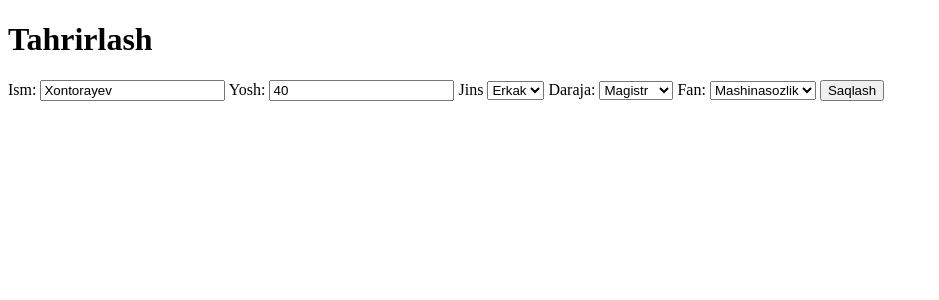
After one commit to Hasanboy-Dadamirzayev/Universitet, a Django app: page /ustozlar/5/edit in a window 1280 px wide. The commit adds this page. Shown: the top 300 px of the page, without its empty margins (0-939 px from the left). Run offline with Django 5.2, Linux system fonts and the light colour scheme; data comes from the database, SQL or seed files in the repository; both versions use the stored data as it was after the commit.

Commit message:
tempplatega tahrirlash funksiyalari qoshildi

```diff
--- a/core/urls.py
+++ b/core/urls.py
@@ -8,11 +8,13 @@ urlpatterns = [
     path('admin/', admin.site.urls),
     path('fanlar/', fanlar, name='fanlar'),
     path('fanlar/<int:fan_id>', fan),
-    path('fanlar/<int:fan_id>/delete', fan_delete),
+    path('fanlar/<int:fan_id>/edit', fan_edit),
     path('yonalishlar/', yonalishlar, name='yonalishlar'),
     path('yonalishlar/<int:yonalish_id>', yonalish_confirm),
+    path('yonalishlar/<int:yonalish_id>/edit', yonalish_edit),
     path('yonalishalr/<int:yonalish_id>/delete', yonalish_delete),
     path('ustozlar/', ustozlar, name='ustozlar'),
     path('ustozlar/<int:ustoz_id>/', ustoz_confirm),
+    path('ustozlar/<int:ustoz_id>/edit', ustoz_edit),
     path('ustozlar/<int:ustoz_id>/delete', ustoz_delete),
 ]
--- a/main/models.py
+++ b/main/models.py
@@ -16,10 +16,12 @@ class Fan(models.Model):
         return self.nom
 
 class Ustoz(models.Model):
+    JINS_TANLASH = (("Erkak", "Erkak"), ("Ayol", "Ayol"))
+    DARAJA = (("Bakalavr", "Bakalavr"), ("Magistr", "Magistr"))
     ism = models.CharField(max_length=255)
     yosh = models.PositiveSmallIntegerField(default=18)
-    jins = models.CharField(max_length=20, choices=(("Erkak", "Erkak"), ("Ayol", "Ayol")))
-    daraja = models.CharField(max_length=20, choices=(("Bakalavr", "Bakalavr"), ("Magistr", "Magistr")))
+    jins = models.CharField(max_length=20, choices=JINS_TANLASH)
+    daraja = models.CharField(max_length=20, choices=DARAJA)
     fan = models.ForeignKey(Fan, on_delete=models.SET_NULL, blank=True, null=True)
 
     def __str__(self):
--- a/main/views.py
+++ b/main/views.py
@@ -34,11 +34,6 @@ def fan(request, fan_id):
         'fan': fan
     }
     return render(request, 'fan_confirm.html', context)
-
-def fan_delete(request, fan_id):
-    fan = Fan.objects.get(id=fan_id)
-    fan.delete()
-    return redirect('fanlar')
 
 def yonalishlar(request):
     yonalishlar = Yonalish.objects.all()
@@ -103,3 +98,59 @@ def ustoz_confirm(request, ustoz_id):
         'ustoz': ustoz
     }
     return render(request, 'usoz_confirm.html', context)
+
+from django.shortcuts import get_object_or_404
+
+def fan_edit(request, fan_id):
+    fan = Fan.objects.get(id=fan_id)
+    yonalishlar = Yonalish.objects.all()
+
+    if request.method == 'POST':
+        yonalish_id = request.POST.get('yonalish')
+        yonalish = get_object_or_404(Yonalish, id=yonalish_id)
+
+        fan.nom = request.POST.get('nom')
+        fan.asosiy = 'asosiy' in request.POST
+        fan.yonalish = yonalish
+        fan.save()
+
+        return redirect('fanlar')
+
+    context = {
+        'fan': fan,
+        'yonalishlar': yonalishlar,
+    }
+    return render(request, 'fan_edit.html', context)
+
+def yonalish_edit(request, yonalish_id):
+    yonalish = Yonalish.objects.get(id=yonalish_id)
+    if request.method == 'POST':
+        Yonalish.objects.filter(id=yonalish_id).update(
+            nom = request.POST.get('nom'),
+            aktiv = True if request.POST.get('aktiv') == 'on' else False
+        )
+        return redirect('yonalishlar')
+    context = {
+        'yonalish': yonalish
+    }
+    return render(request, 'yonalish_edit.html', context)
+
+def ustoz_edit(request, ustoz_id):
+    ustoz = Ustoz.objects.get(id=ustoz_id)
+    fanlar = Fan.objects.all()
+    if request.method == 'POST':
+        Ustoz.objects.filter(id=ustoz_id).update(
+            ism = request.POST.get('ism'),
+            yosh = request.POST.get('yosh'),
+            jins =  request.POST.get('jins'),
+            daraja = request.POST.get('daraja'),
+            fan = request.POST.get('fan'),
+        )
+        return redirect('ustozlar')
+    context = {
+        'ustoz': ustoz,
+        'jinslar': Ustoz.JINS_TANLASH,
+        'darajalar': Ustoz.DARAJA,
+        'fanlar': fanlar,
+    }
+    return render(request, 'ustoz_edit.html', context)
--- a/templates/fanlar.html
+++ b/templates/fanlar.html
@@ -28,7 +28,8 @@
 </form>
 {% for fan in fanlar %}
 <p>{{ forloop.counter }}. {{ fan.nom }}</p>
-<a href="/fanlar/{{ fan.id }}">ochirish</a>
+<button><a href="/fanlar/{{ fan.id }}">ochirish</a></button>
+<button><a href="/fanlar/{{ fan.id }}/edit">Tahrirlash</a></button>
 {% endfor %}
 </body>
 </html>
--- /dev/null
+++ b/templates/ustoz_edit.html
@@ -0,0 +1,42 @@
+<!DOCTYPE html>
+<html lang="en">
+<head>
+    <meta charset="UTF-8">
+    <title>{{ustoz.ism}}</title>
+</head>
+<body>
+<h1>Tahrirlash</h1>
+<form method="post">
+    {% csrf_token %}
+    <label>Ism:</label>
+    <input type="text" name="ism" value="{{ ustoz.ism }}">
+    <label>Yosh:</label>
+    <input type="number" name="yosh" value="{{ ustoz.yosh }}">
+    <label>Jins</label>
+    <select name="jins">
+        {% for jins in jinslar %}
+        <option value="{{ jins.0 }}" {% if ustoz.jins == jins.0 %}selected{% endif %}>
+              {{ jins.1 }}
+        </option>
+        {% endfor %}
+    </select>
+    <label>Daraja:</label>
+    <select name="daraja">
+        {% for daraja in darajalar %}
+        <option value="{{ daraja.0 }}" {% if ustoz.daraja == daraja.0 %}selected{% endif %}>
+            {{ daraja.1 }}
+        </option>
+        {% endfor %}
+    </select>
+    <label>Fan:</label>
+    <select name="fan">
+        {% for fan in fanlar %}
+        <option value="{{ fan.id }}" {% if ustoz.fan.id == fan.id %}selected{% endif %}>
+             {{ fan.nom }}
+        </option>
+        {% endfor %}
+    </select>
+    <button type="submit">Saqlash</button>
+</form>
+</body>
+</html>
--- a/templates/ustozlar.html
+++ b/templates/ustozlar.html
@@ -30,6 +30,7 @@
 {% for ustoz in ustozlar %}
 <p>{{ forloop.counter }}. {{ ustoz.ism }}</p>
 <a href="/ustozlar/{{ ustoz.id }}"><button>Ochirish</button></a>
+<button><a href="/ustozlar/{{ ustoz.id }}/edit">Tahrirlash</a></button>
 {% endfor %}
 </body>
 </html>
--- a/templates/yonalishlar.html
+++ b/templates/yonalishlar.html
@@ -19,6 +19,7 @@
 {% for yonalish in yonalishlar %}
 <p>{{ forloop.counter }}. {{ yonalish.nom }}</p>
 <a href="/yonalishlar/{{ yonalish.id }}"><button>OCHIRISH</button></a>
+<button><a href="/yonalishlar/{{ yonalish.id }}/edit">Tahrirlash</a></button>
 {% endfor %}
 </body>
 </html>
```
Also changed, not shown: templates/fan_confirm.html (deleted, +0 -12 lines), templates/fan_edit.html (added, +28 -0 lines), templates/yonalish_edit.html (added, +18 -0 lines), db.sqlite3.
